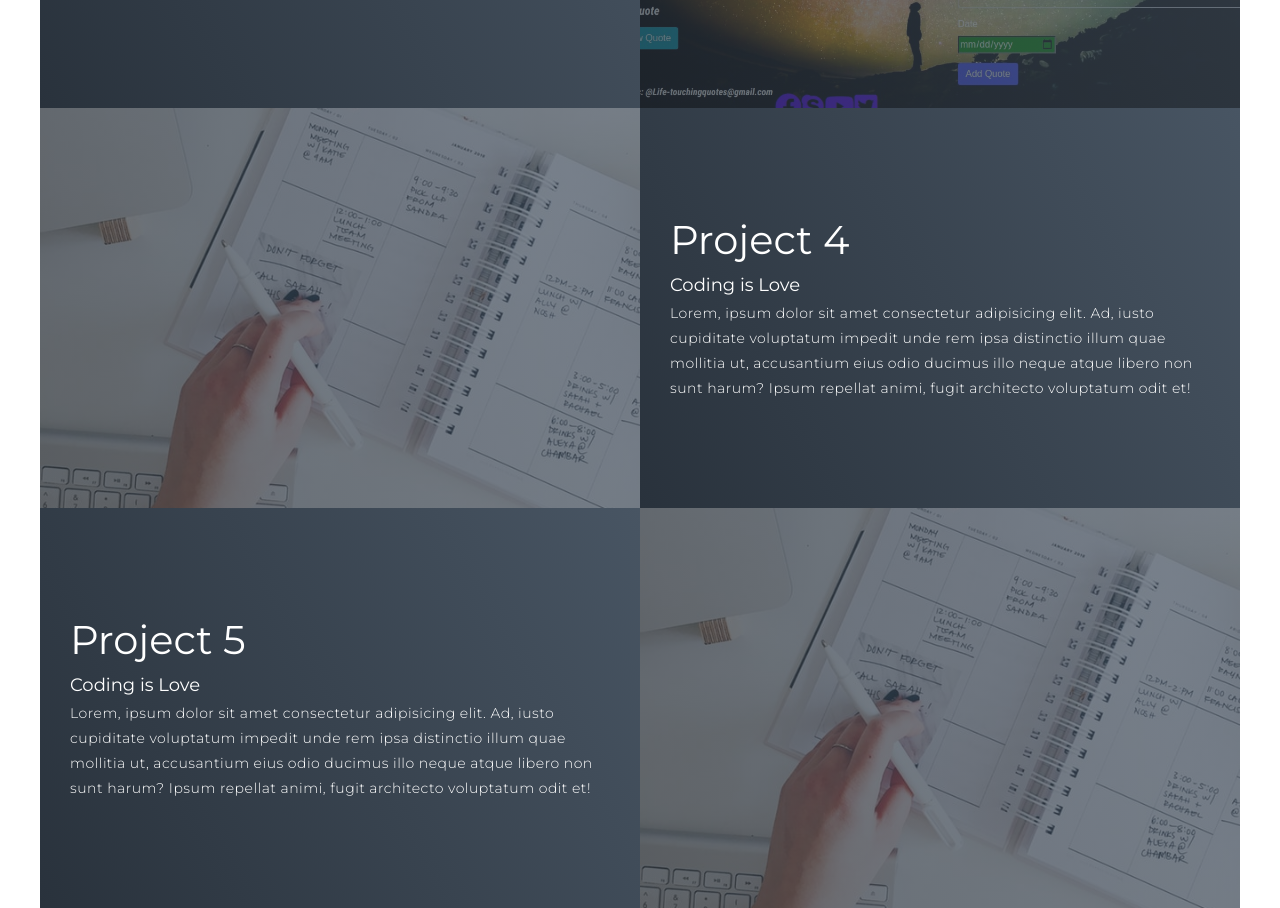
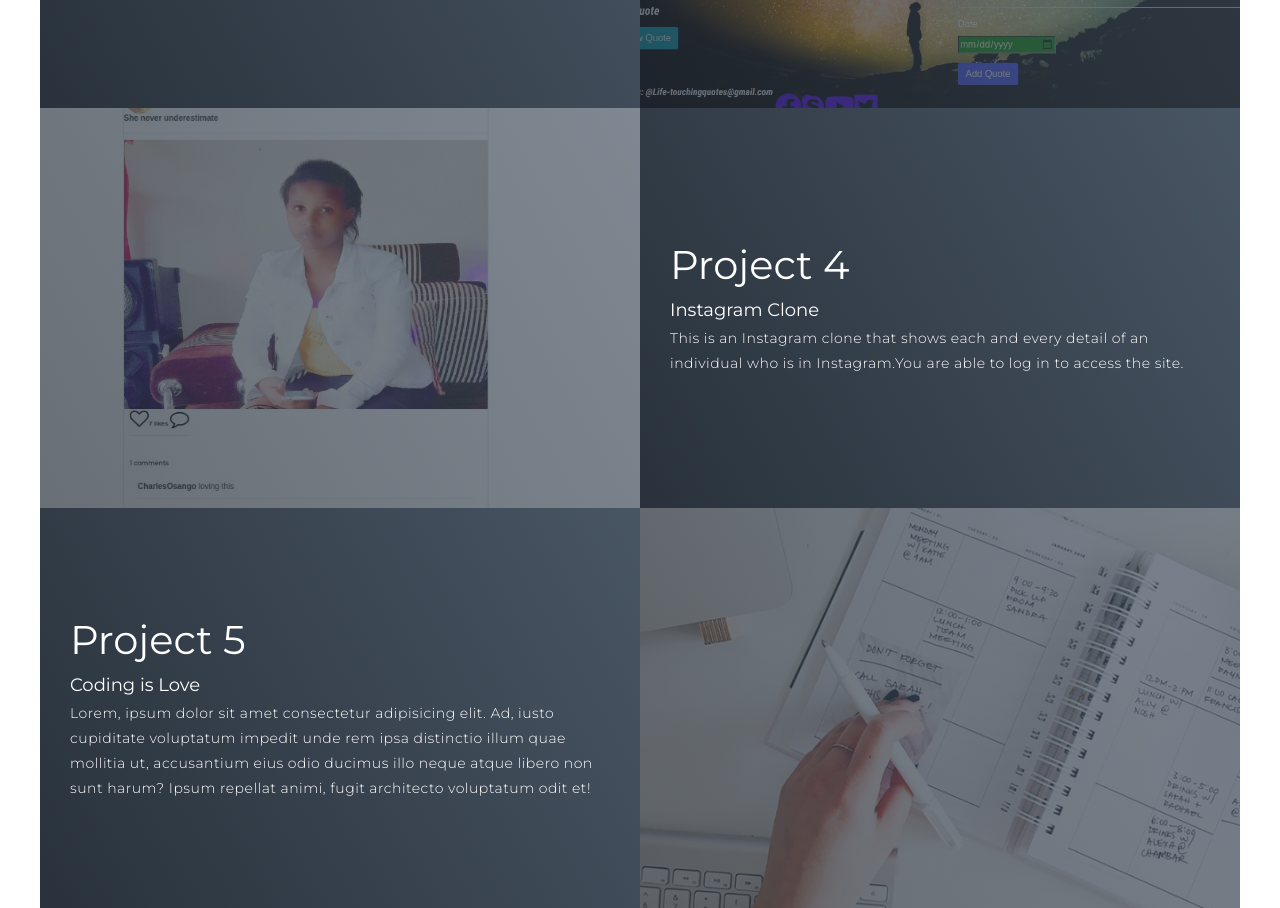
Before and after one commit to CharlesOsang017/porfolio2, a plain HTML site: page index.html in a window 1280 px wide. Shown: the part 2935-3843 px from the top of the page. Drawn offline with Linux system fonts and the light colour scheme.

Commit message:
Add  project description

```diff
--- a/index.html
+++ b/index.html
@@ -116,11 +116,11 @@
         <div class="project-item">
           <div class="project-info">
             <h1>Project 4</h1>
-            <h2>Coding is Love</h2>
-            <p>Lorem, ipsum dolor sit amet consectetur adipisicing elit. Ad, iusto cupiditate voluptatum impedit unde rem ipsa distinctio illum quae mollitia ut, accusantium eius odio ducimus illo neque atque libero non sunt harum? Ipsum repellat animi, fugit architecto voluptatum odit et!</p>
+            <h2>Instagram Clone</h2>
+            <p>This is an Instagram clone that shows each and every detail of an individual who is in Instagram.You are able to log in to access the site.</p>
           </div>
           <div class="project-img">
-            <img src="./img/img-1.png" alt="img">
+            <img src="./img/ig.JPG" alt="img">
           </div>
         </div>
         <div class="project-item">
```
